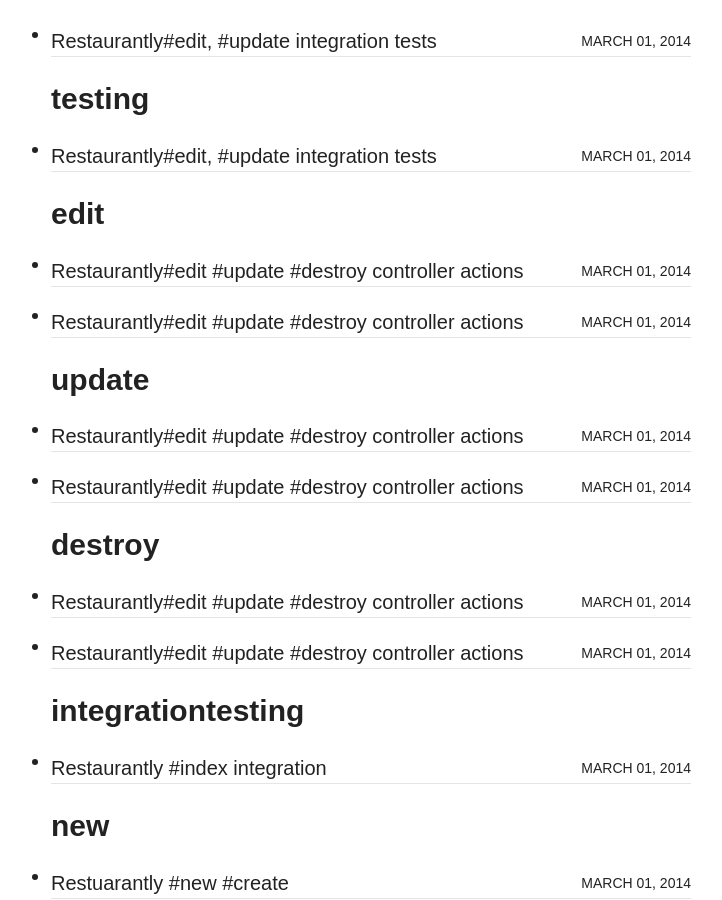
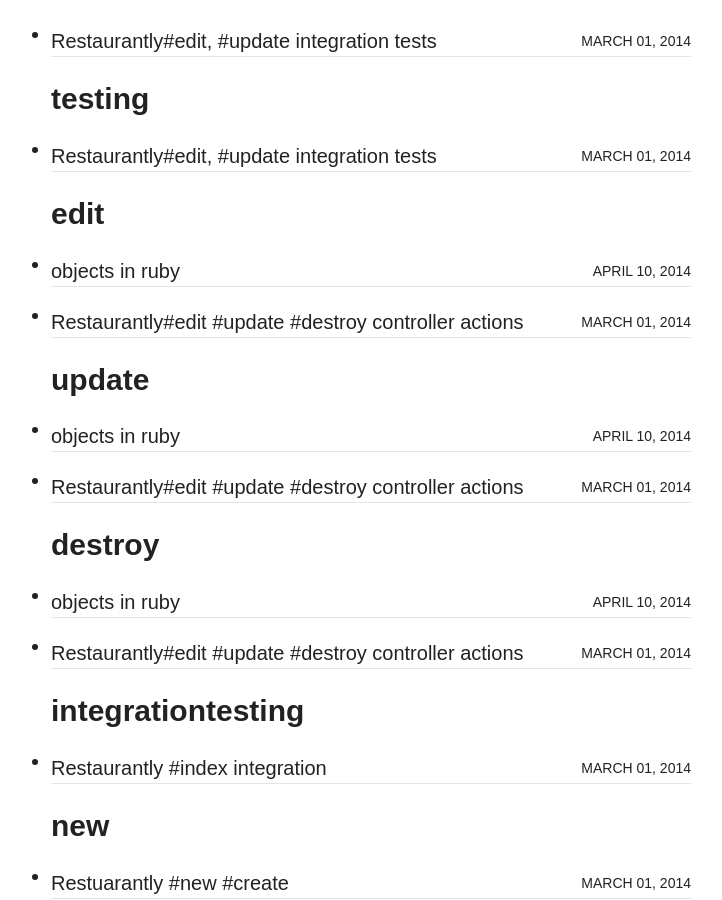
Before and after one commit to jcdavison/rubyonrailstutor.github.io, a Jekyll site: the page built from tags.html, in a window 1280 px wide and 900 px high, scrolled down 4360 px. Shown: the whole window, without its empty margins (269-991 px from the left). Built offline with Jekyll 4.4.1, drawn with Linux system fonts in a browser that asks for light colours; nearby versions of some CDN libraries; comment, search, counter and statistics services are not loaded; some of the changed text lies outside the part shown.

Commit message:
add objects

````diff
--- a/_posts/2014-04-13-objects.md
+++ b/_posts/2014-04-13-objects.md
@@ -1,13 +1,10 @@
 ---
 layout: post
-title:  "Restaurantly#edit #update #destroy controller actions"
-date:   2014-03-01 11:26:42
+title:  "objects in ruby"
+date:   2014-04-10 11:26:42
 language: ruby
 tags: free ruby coding resources edit update destroy
-categories: edit
-repo: https://github.com/rubyonrailstutor/restaurantly/tree/restaurants-edit
-screencast: "//www.youtube.com/embed/juedMSbXdEc?vq=hd1080"
-comments: true
+categories: objects
 ---
 ```
 class Room
````
